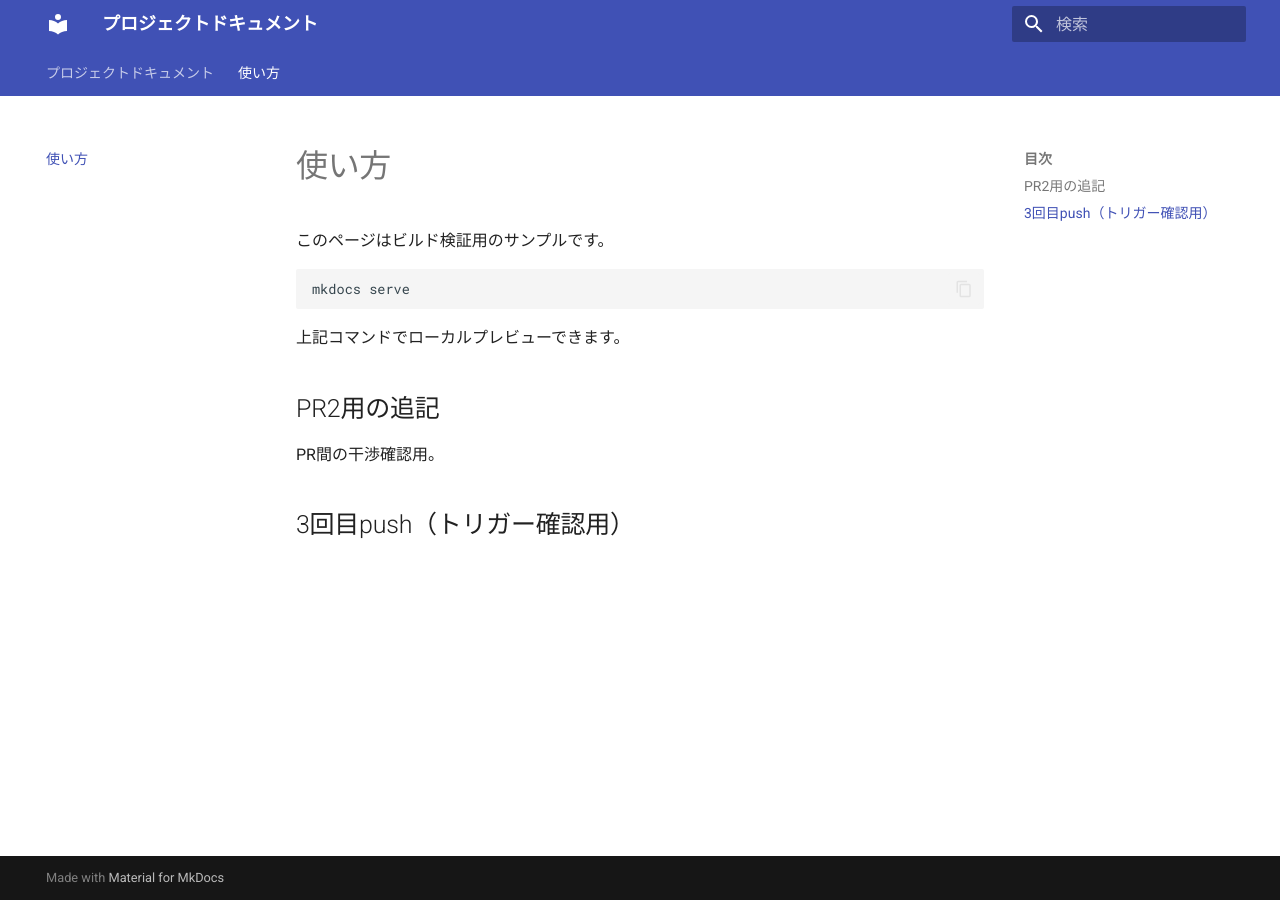
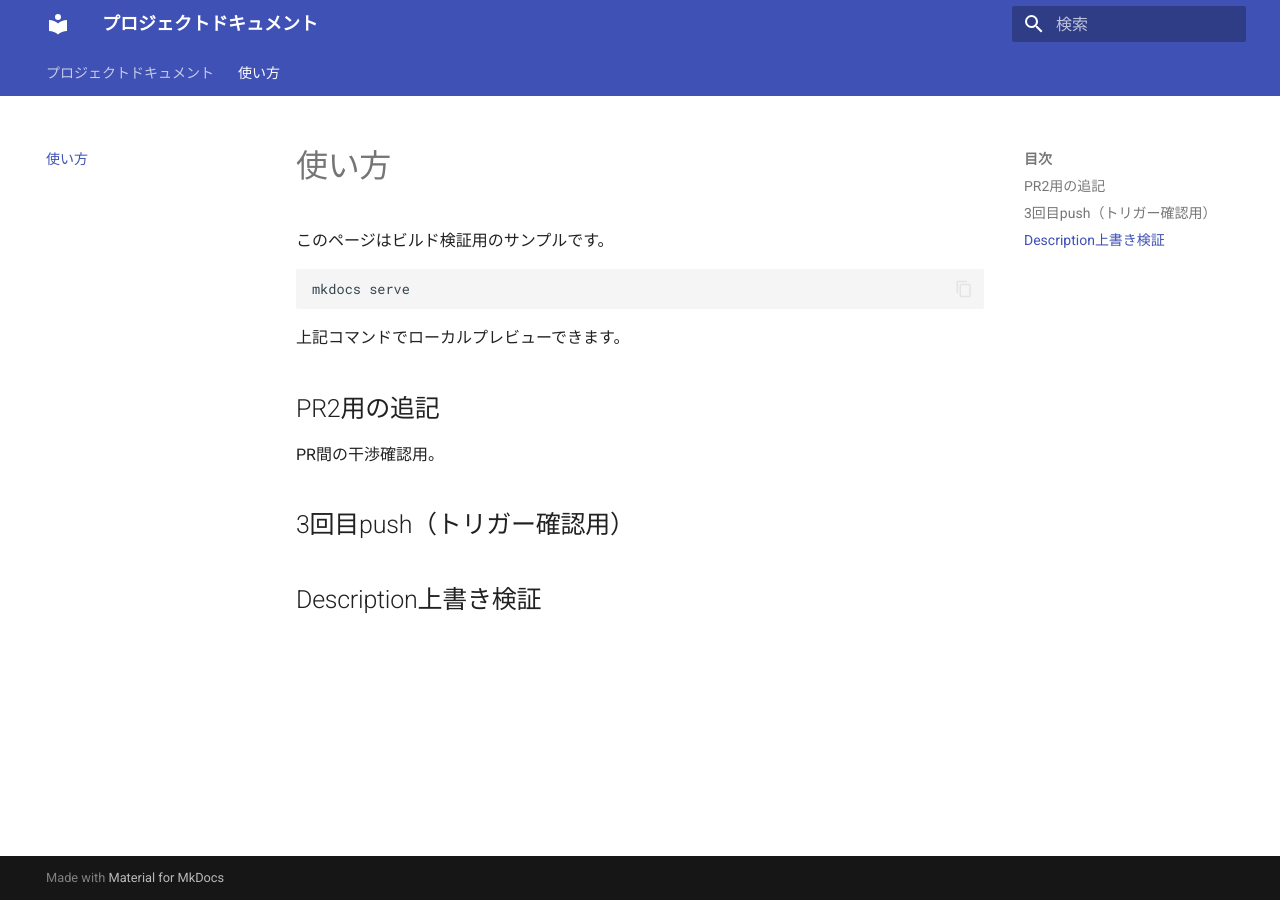
Before and after one commit to Takahiro901/preview-page-test, an MkDocs documentation site: the page built from docs/usage.md, in a window 1280 px wide. Built offline with MkDocs 1.6.1 and Material for MkDocs 9.7.7, drawn with Linux system fonts in a browser that asks for light colours.

Commit message:
docs: Description上書き検証

```diff
--- a/docs/usage.md
+++ b/docs/usage.md
@@ -13,3 +13,6 @@ mkdocs serve
 PR間の干渉確認用。
 
 ## 3回目push（トリガー確認用）
+
+
+## Description上書き検証
```
